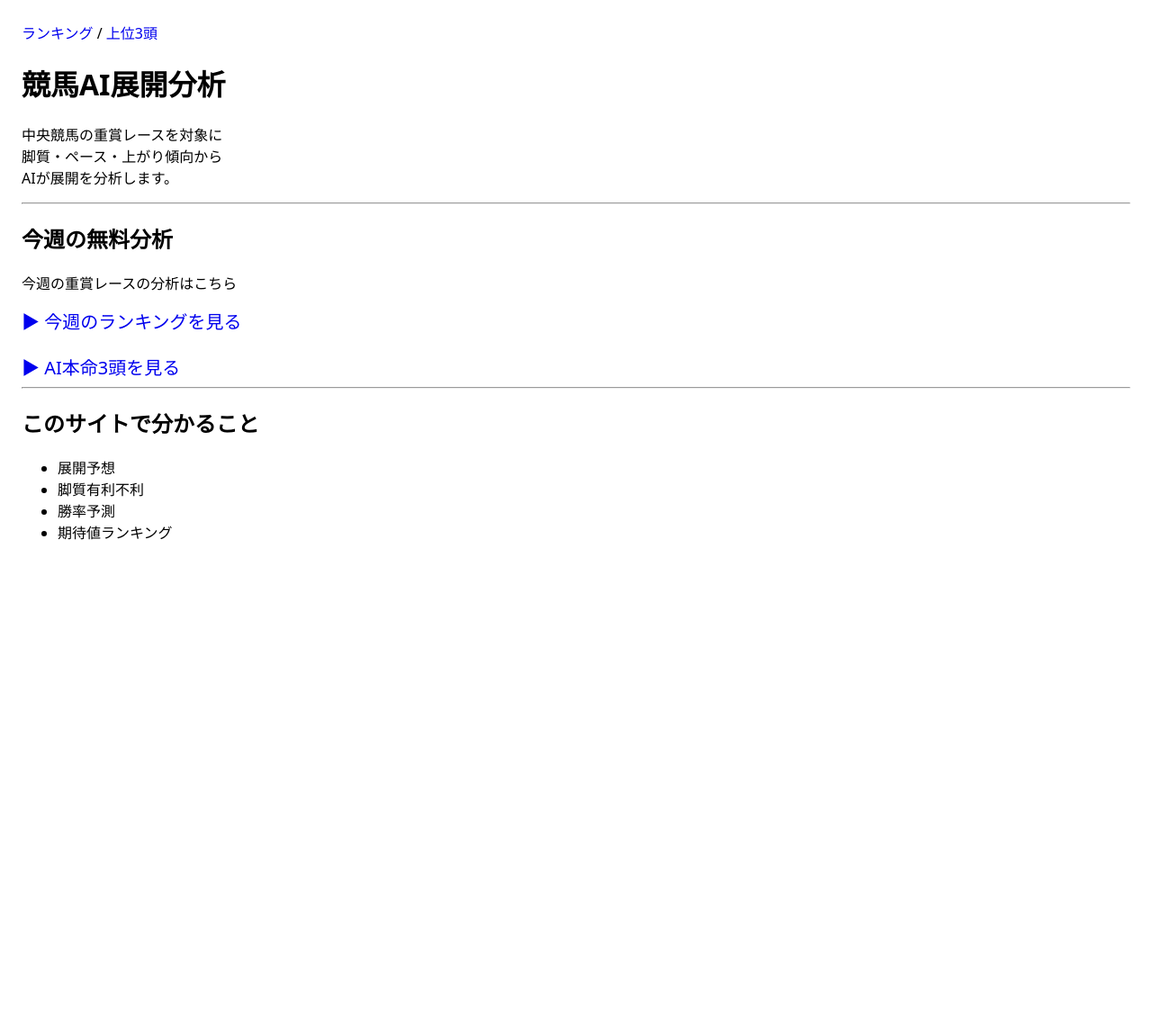
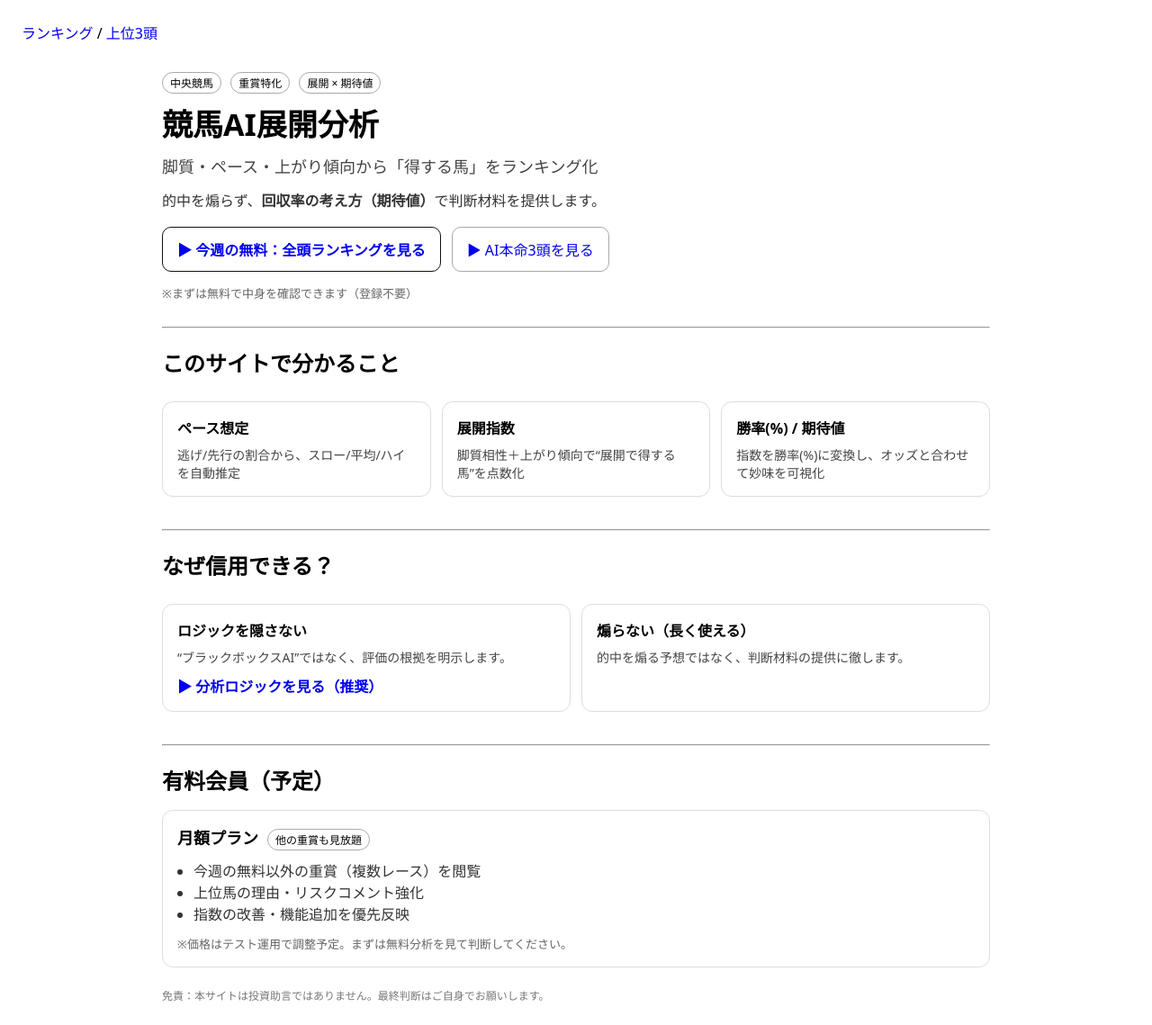
Before and after one commit to ikkaku000/keibasite, a Django app: page / in a window 1280 px wide. Shown: the whole page at 90% size. Before the commit the page ends 600 px from the top, so only its background shows below. Run offline with Django 5.2, Linux system fonts and the light colour scheme.

Commit message:
03042110 正常

```diff
--- a/keibaapp_1/templates/keibaapp_1/top.html
+++ b/keibaapp_1/templates/keibaapp_1/top.html
@@ -1,42 +1,120 @@
 {% extends "keibaapp_1/base.html" %}
+
+{% block title %}競馬AI展開分析{% endblock %}
 
 {% block content %}
 
-<h1>競馬AI展開分析</h1>
+<section style="max-width: 920px; margin: 0 auto;">
+  <!-- HERO -->
+  <div style="padding: 18px 0 8px;">
+    <div class="badge">中央競馬</div>
+    <div class="badge">重賞特化</div>
+    <div class="badge">展開 × 期待値</div>
 
-<p>
-中央競馬の重賞レースを対象に<br>
-脚質・ペース・上がり傾向から<br>
-AIが展開を分析します。
-</p>
+    <h1 style="margin: 14px 0 8px; font-size: 34px; line-height: 1.2;">
+      競馬AI展開分析<br>
+      <span style="font-size: 18px; font-weight: 500; color: #444;">
+        脚質・ペース・上がり傾向から「得する馬」をランキング化
+      </span>
+    </h1>
 
-<hr>
+    <p style="margin: 10px 0 18px; color:#333;">
+      的中を煽らず、<b>回収率の考え方（期待値）</b>で判断材料を提供します。
+    </p>
 
-<h2>今週の無料分析</h2>
+    <!-- PRIMARY CTA -->
+    <div style="display:flex; gap: 12px; flex-wrap: wrap; margin: 10px 0 14px;">
+      <a href="/race/" style="display:inline-block; padding: 12px 16px; border:1px solid #111; border-radius: 10px; font-weight:700;">
+        ▶ 今週の無料：全頭ランキングを見る
+      </a>
+      <a href="/top/" style="display:inline-block; padding: 12px 16px; border:1px solid #aaa; border-radius: 10px;">
+        ▶ AI本命3頭を見る
+      </a>
+    </div>
 
-<p>
-今週の重賞レースの分析はこちら
-</p>
+    <div style="font-size: 13px; color:#666;">
+      ※まずは無料で中身を確認できます（登録不要）
+    </div>
+  </div>
 
-<a href="/race/" style="font-size:20px;">
-▶ 今週のランキングを見る
-</a>
+  <hr style="margin: 20px 0;">
 
-<br><br>
+  <!-- WHAT YOU GET -->
+  <section>
+    <h2 style="margin: 0 0 10px;">このサイトで分かること</h2>
+    <div style="display:grid; grid-template-columns: repeat(auto-fit, minmax(220px, 1fr)); gap: 12px;">
+      <div class="card">
+        <b>ペース想定</b>
+        <p style="margin:8px 0 0; color:#444; font-size:14px;">
+          逃げ/先行の割合から、スロー/平均/ハイを自動推定
+        </p>
+      </div>
+      <div class="card">
+        <b>展開指数</b>
+        <p style="margin:8px 0 0; color:#444; font-size:14px;">
+          脚質相性＋上がり傾向で“展開で得する馬”を点数化
+        </p>
+      </div>
+      <div class="card">
+        <b>勝率(%) / 期待値</b>
+        <p style="margin:8px 0 0; color:#444; font-size:14px;">
+          指数を勝率(%)に変換し、オッズと合わせて妙味を可視化
+        </p>
+      </div>
+    </div>
+  </section>
 
-<a href="/top/" style="font-size:20px;">
-▶ AI本命3頭を見る
-</a>
+  <hr style="margin: 20px 0;">
 
-<hr>
+  <!-- TRUST / HOW IT WORKS -->
+  <section>
+    <h2 style="margin: 0 0 10px;">なぜ信用できる？</h2>
+    <div style="display:grid; grid-template-columns: repeat(auto-fit, minmax(260px, 1fr)); gap: 12px;">
+      <div class="card">
+        <b>ロジックを隠さない</b>
+        <p style="margin:8px 0 0; color:#444; font-size:14px;">
+          “ブラックボックスAI”ではなく、評価の根拠を明示します。
+        </p>
+        <p style="margin:10px 0 0;">
+          <a href="/about/" style="font-weight:700;">▶ 分析ロジックを見る（推奨）</a>
+        </p>
+      </div>
 
-<h2>このサイトで分かること</h2>
+      <div class="card">
+        <b>煽らない（長く使える）</b>
+        <p style="margin:8px 0 0; color:#444; font-size:14px;">
+          的中を煽る予想ではなく、判断材料の提供に徹します。
+        </p>
+      </div>
+    </div>
+  </section>
 
-<ul>
-<li>展開予想</li>
-<li>脚質有利不利</li>
-<li>勝率予測</li>
-<li>期待値ランキング</li>
-</ul>
+  <hr style="margin: 20px 0;">
+
+  <!-- PRICING -->
+  <section>
+    <h2 style="margin: 0 0 10px;">有料会員（予定）</h2>
+    <div class="card">
+      <div style="display:flex; align-items: baseline; gap:10px; flex-wrap: wrap;">
+        <b style="font-size:18px;">月額プラン</b>
+        <span class="badge">他の重賞も見放題</span>
+      </div>
+      <ul style="margin:10px 0 0; padding-left: 18px; color:#333;">
+        <li>今週の無料以外の重賞（複数レース）を閲覧</li>
+        <li>上位馬の理由・リスクコメント強化</li>
+        <li>指数の改善・機能追加を優先反映</li>
+      </ul>
+
+      <div style="margin-top: 12px; font-size: 13px; color:#666;">
+        ※価格はテスト運用で調整予定。まずは無料分析を見て判断してください。
+      </div>
+    </div>
+  </section>
+
+  <div style="margin: 22px 0 10px; font-size: 12px; color:#777;">
+    免責：本サイトは投資助言ではありません。最終判断はご自身でお願いします。
+  </div>
+
+</section>
 
 {% endblock %}
--- a/keibaapp_1/urls.py
+++ b/keibaapp_1/urls.py
@@ -2,7 +2,7 @@ from django.urls import path
 from . import views
 
 urlpatterns = [
-    path("", views.top_page),     # ← TOPページ
-    path("race/", views.race_db),
-    path("top/", views.top3_db),
+    path("", views.top_page, name="top_page"),
+    path("race/", views.race_db, name="race_db"),
+    path("top/", views.top3_db, name="top3_db"),
 ]
```
